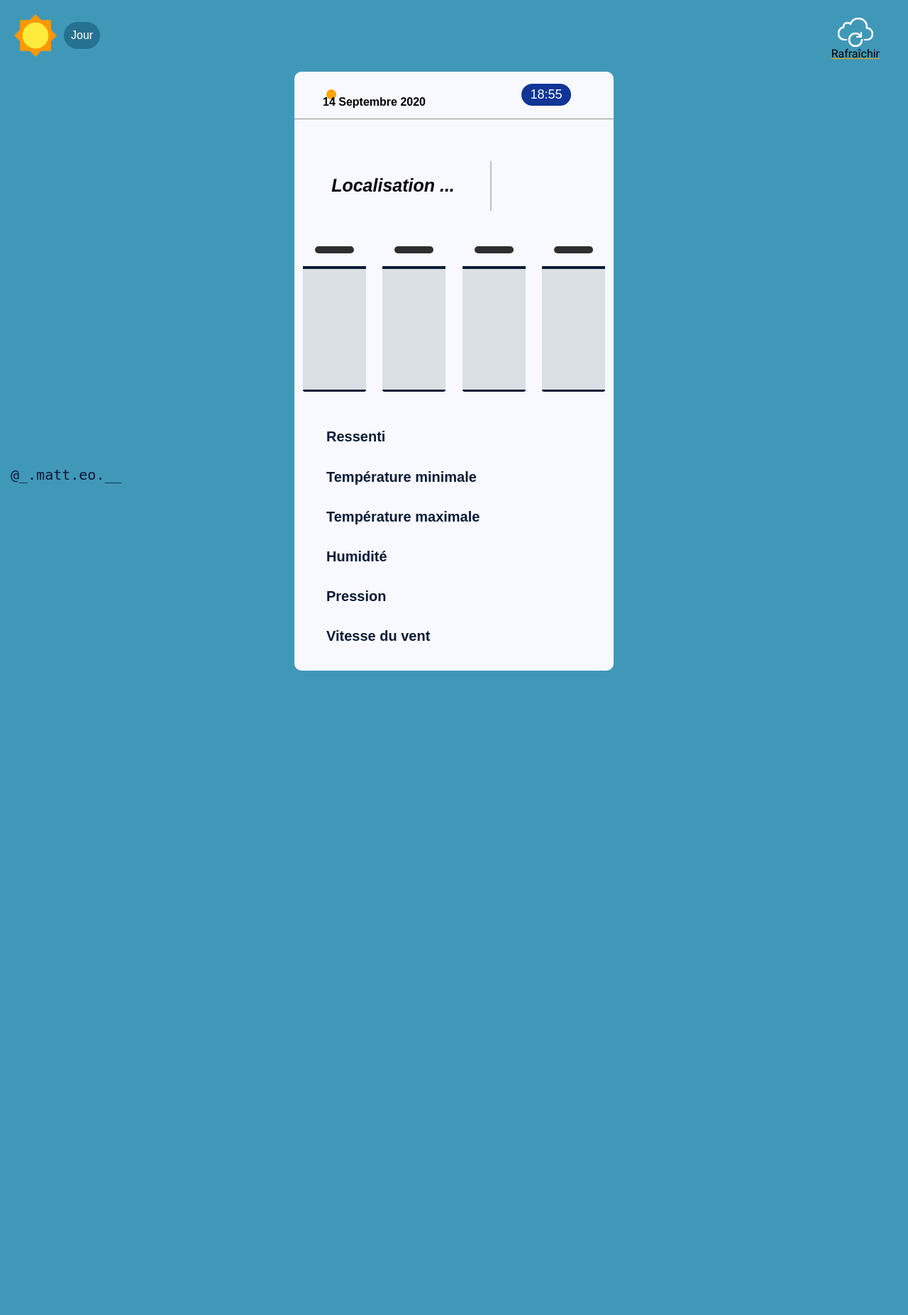
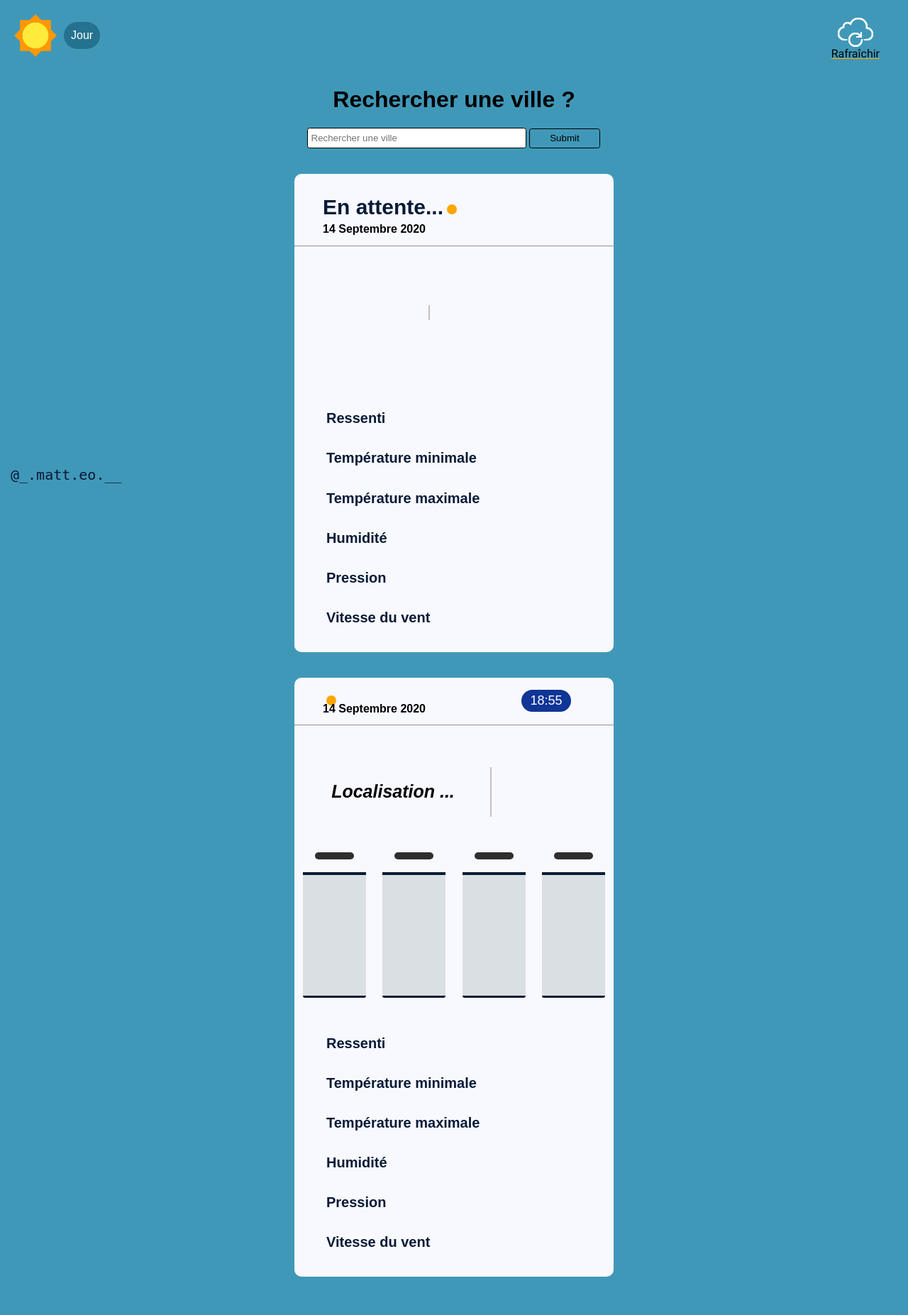
Before and after one commit to 0zzone/Saphir_weather, a PHP site: page / in a window 1280 px wide. Shown: the part 104-1957 px from the top of the page at 71% size. Before the commit the page ends 1049 px from the top, so only its background shows below. Run offline with PHP 8.4, Linux system fonts and the light colour scheme.

Commit message:
ajout de la recherche par ville

```diff
--- a/index.css
+++ b/index.css
@@ -46,6 +46,102 @@ header
     margin-bottom: auto;
     animation: 2.5s linear infinite live;
 }
+
+.input-recherche{
+	width: 450px;
+	display: block;
+	margin:auto;
+	font-family: sora, sans-serif;
+}
+#h1-recherche{
+	text-align: center;
+}
+#recherche{
+	width: 300px;
+	outline: none;
+	height: 25px;
+	border: 1px solid black;
+	border-radius: 3.5px;
+	padding-left: 5px;
+}
+#validate{
+	width: 100px;
+	outline: none;
+	height: 28px;
+	border: 1px solid black;
+	border-radius: 3.5px;
+	background: none;
+}
+.div-recherche{
+	display: block;
+	margin:auto;
+	width: 415px;
+}
+#pays-result
+{
+	display: block;
+	margin-top: auto;
+	margin-bottom: auto;
+	background-color: orange;
+	padding: 7px;
+	border-radius: 15px;
+	color: white;
+	font-family: sora, sans-serif;
+	font-size: 15px;
+}
+#ville-result
+{
+	font-family: sora, sans-serif;
+	font-size: 30px;
+	margin-top: 20px;
+	color: #071b36;
+	padding-right: 5px;
+}
+#date-result
+{
+ margin-left: 40px;
+ margin-top: -20px;
+ font-family: sora, sans-serif;
+ font-size:16px;
+ color: black;
+}
+#temp-result
+{
+	font-family: sora, sans-serif;
+	font-size: 25px;
+	text-align: center;
+	color: black;
+}
+#image-result
+{
+	width: 70px;
+	height:auto;
+	display: block;
+	margin:auto;
+}
+#apparence-result
+{
+	font-family: roboto, sans-serif;
+	text-align:center;
+	font-size: 20px;
+	color:#3b3a37;
+	margin:auto;
+}
+
+
+
+
+
+
+
+
+
+
+
+
+
+
+
 #heure
 {
 	font-family: sora, sans-serif;
@@ -446,6 +542,46 @@ figure
 	{
 		font-size: 30px;
 	}
+
+	.input-recherche{
+		width: 100%;
+	}
+	.div-recherche
+	{
+		width: 100%;
+		display: flex;
+		justify-content: space-around;
+	}
+	#h1-recherche{
+		text-align: center;
+		font-size: 65px;
+	}
+	#recherche{
+	width: 60%;
+	outline: none;
+	height: 60px;
+	font-size: 35px;
+	padding-left: 30px;
+	}
+	#validate{
+		font-size: 30px;
+		width: 25%;
+		height: 60px;
+	}
+	#ville-result
+	{
+		font-size: 90px;
+		margin-left: 20px;
+	}
+	#pays-result
+	{
+		font-size: 40px;
+		margin-top: 55px;
+		margin-left: 10px;
+		border-radius: 35px;
+		padding: 10px;
+	}
+
 	#infos
 	{
 		width: 90%;
@@ -470,7 +606,12 @@ figure
 		margin-top: -70px;
 		margin-left: 60px;
 	}
-
+	#date-result
+	{
+		font-size: 40px;
+		margin-top: -70px;
+		margin-left: 60px;
+	}
 	.img-app
 	{
 		display: flex;
@@ -574,6 +715,11 @@ figure
 		font-size: 70px;
 		margin-left: 12.5%;
 	}
+	#temp-result
+	{
+		font-size: 70px;
+		margin-left: 12.5%;
+	}
 	.img-app
 	{
 		width: 50%;
@@ -587,6 +733,15 @@ figure
 		height: auto;
 	}
 	#apparence
+	{
+		font-size: 40px;
+	}
+	#image-result
+	{
+		width: 175px;
+		height: auto;
+	}
+	#apparence-result
 	{
 		font-size: 40px;
 	}
--- a/index.html
+++ b/index.html
@@ -18,9 +18,6 @@
 </header>
 
 
-
-
-
 <div class="all">
 	<div class="top">
 		<div class="indications">
@@ -31,8 +28,81 @@
 			<a href="index.html"><img src="src/img/refresh.png" class="refresh" /></a>
 			<caption>Rafraîchir</caption>
 		</figure>
+	</div>
 
+<div class="input-recherche">
+	<h1 id="h1-recherche">Rechercher une ville ?</h1>
+	<div class="div-recherche">
+		<input type="text" id="recherche" placeholder="Rechercher une ville" />
+		<input type="submit" id="validate" onclick="recherche()" />
 	</div>
+</div>
+
+<br>
+<br>
+
+<div id="infos">
+		<div class="top-infos">
+			<div class="ville-pays">
+				<h2 id="ville-result">En attente...</h2>
+				<p id="pays-result"></p>
+			</div>
+
+		</div>
+
+		<h2 id="date-result"></h2>
+
+		<hr>
+
+
+		<div class="reste">
+			<div class="div-temp">
+				<i><h2 id="temp-result"></h2></i>
+			</div>
+
+			<div class="img-app">
+				<img src="" id="image-result" />
+				<h2 id="apparence-result"></h2>
+			</div>
+		</div>
+
+
+
+
+<br>
+<br>
+
+		<div class="more-informations">
+			<h2 class="indic">Ressenti</h2>
+			<p id="ressenti-result"></p>
+		</div>
+		<div class="more-informations">
+			<h2 class="indic">Température minimale</h2>
+			<p id="temp_min-result"></p>
+		</div>
+		<div class="more-informations">
+			<h2 class="indic">Température maximale</h2>
+			<p id="temp_max-result"></p>
+		</div>
+		<div class="more-informations">
+			<h2 class="indic">Humidité</h2>
+			<p id="humidity-result"></p>
+		</div>
+		<div class="more-informations">
+			<h2 class="indic">Pression</h2>
+			<p id="pressure-result"></p>
+		</div>
+		<div class="more-informations">
+			<h2 class="indic">Vitesse du vent</h2>
+			<p id="wind-result"></p>
+		</div>
+</div>
+
+
+<br>
+<br>
+
+
 
 	<div id="infos">
 		<div class="top-infos">
--- a/index.js
+++ b/index.js
@@ -16,6 +16,7 @@ var jour = today.getDate();
 var annee = today.getFullYear();
 var date_complete = jour + " " + mois + " " + annee;
 document.getElementById("date").innerHTML = date_complete;
+document.getElementById("date-result").innerHTML = date_complete;
 }
 setInterval("maDate()", 1000);
 
@@ -43,7 +44,6 @@ function maPosition(position) {
   fetch(url)
     .then(res => res.json())
     .then(resJson => {
-      console.log(resJson);
       document.getElementById("ville").innerHTML = resJson.city.name;
       document.getElementById("temp").innerHTML = resJson.list[0].main.temp + " °C";
       document.getElementById("pays").innerHTML = resJson.city.country;
@@ -53,8 +53,8 @@ function maPosition(position) {
 
       document.getElementById("apparence").innerHTML = resJson.list[0].weather[0].description;
       document.getElementById("ressenti").innerHTML =  resJson.list[0].main.feels_like + " °C";
-      document.getElementById("temp_max").innerHTML =  resJson.list[0].main.temp_min + " °C";
-      document.getElementById("temp_min").innerHTML =  resJson.list[0].main.temp_max + " °C";
+      document.getElementById("temp_max").innerHTML =  resJson.list[0].main.temp_max + " °C";
+      document.getElementById("temp_min").innerHTML =  resJson.list[0].main.temp_min + " °C";
       document.getElementById("humidity").innerHTML =  resJson.list[0].main.humidity + " %";
       document.getElementById("pressure").innerHTML =  resJson.list[0].main.pressure + " hPa";
 
@@ -72,7 +72,6 @@ function fore1()
       document.getElementById("indic-fore-1").innerHTML = fore_1 + " h";
 
       var icone = resJson.list[1].weather[0].icon;
-      console.log(icone);
       document.getElementById("img-fore-1").setAttribute('src', "http://openweathermap.org/img/w/" + icone + ".png")
 
       document.getElementById("temp-fore-1").innerHTML = resJson.list[1].main.temp + " °C";
@@ -178,9 +177,9 @@ if(icone == '01n' || icone == '02n' || icone == '03n' || icone == '04n' || icone
 	var body = document.querySelector('body');
 		body.style.backgroundColor="#0c224a";
 
-  document.getElementById("jour-nuit").setAttribute('src', "src/img/lune.png")
+  document.getElementById("jour-nuit").setAttribute('src', "src/img/lune.png");
 
-  document.getElementById("day-night").innerHTML = "Nuit"
+  document.getElementById("day-night").innerHTML = "Nuit";
 
 
   var lien = document.getElementById("link");
@@ -189,8 +188,47 @@ if(icone == '01n' || icone == '02n' || icone == '03n' || icone == '04n' || icone
   var refresh = document.querySelector('figure');
     refresh.style.color="silver";
 
+  var rechercher = document.getElementById('h1-recherche');
+      rechercher.style.color="ghostwhite";
+
+  var validate_input = document.getElementById('validate');
+    validate_input.style.color="ghostwhite";
+    validate_input.style.border="1px solid ghostwhite";
 
 }
 
+
     })
 }
+
+function recherche(){
+	var apiKey = "17687efd1ab56d1a61a6d883c105d91a";
+	var language = "fr";
+	var unit = "metric";
+	var city = document.getElementById('recherche').value;
+	var url = `http://api.openweathermap.org/data/2.5/weather?q=${city}&lang=${language}&units=${unit}&appid=${apiKey}`;
+
+	fetch(url)
+    	.then(res => res.json())
+    	.then(resJson => {
+    		console.log(resJson);
+        document.getElementById('ville-result').innerHTML = resJson.name;
+        document.getElementById('pays-result').innerHTML = resJson.sys.country;
+        document.getElementById("temp-result").innerHTML = resJson.main.temp + " °C";
+
+        var icone = resJson.weather[0].icon;
+        document.getElementById("image-result").setAttribute('src', "http://openweathermap.org/img/w/" + icone + ".png")
+
+        document.getElementById("apparence-result").innerHTML = resJson.weather[0].description;
+
+        document.getElementById("ressenti-result").innerHTML =  resJson.main.feels_like + " °C";
+        document.getElementById("temp_max-result").innerHTML =  resJson.main.temp_max + " °C";
+        document.getElementById("temp_min-result").innerHTML =  resJson.main.temp_min + " °C";
+        document.getElementById("humidity-result").innerHTML =  resJson.main.humidity + " %";
+        document.getElementById("pressure-result").innerHTML =  resJson.main.pressure + " hPa";
+
+        var wind = resJson.wind.speed * 3.6;
+        document.getElementById("wind-result").innerHTML = wind + " Km/h";
+
+    	})
+}
```
